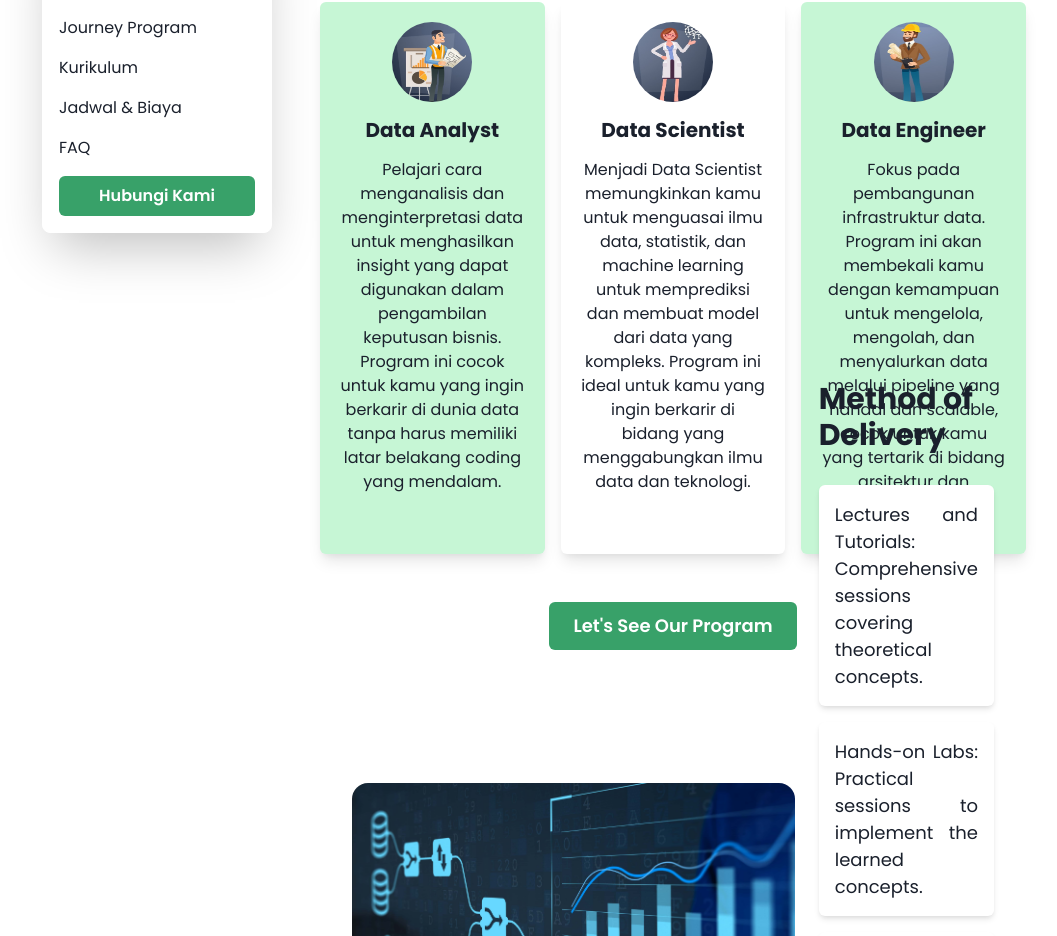
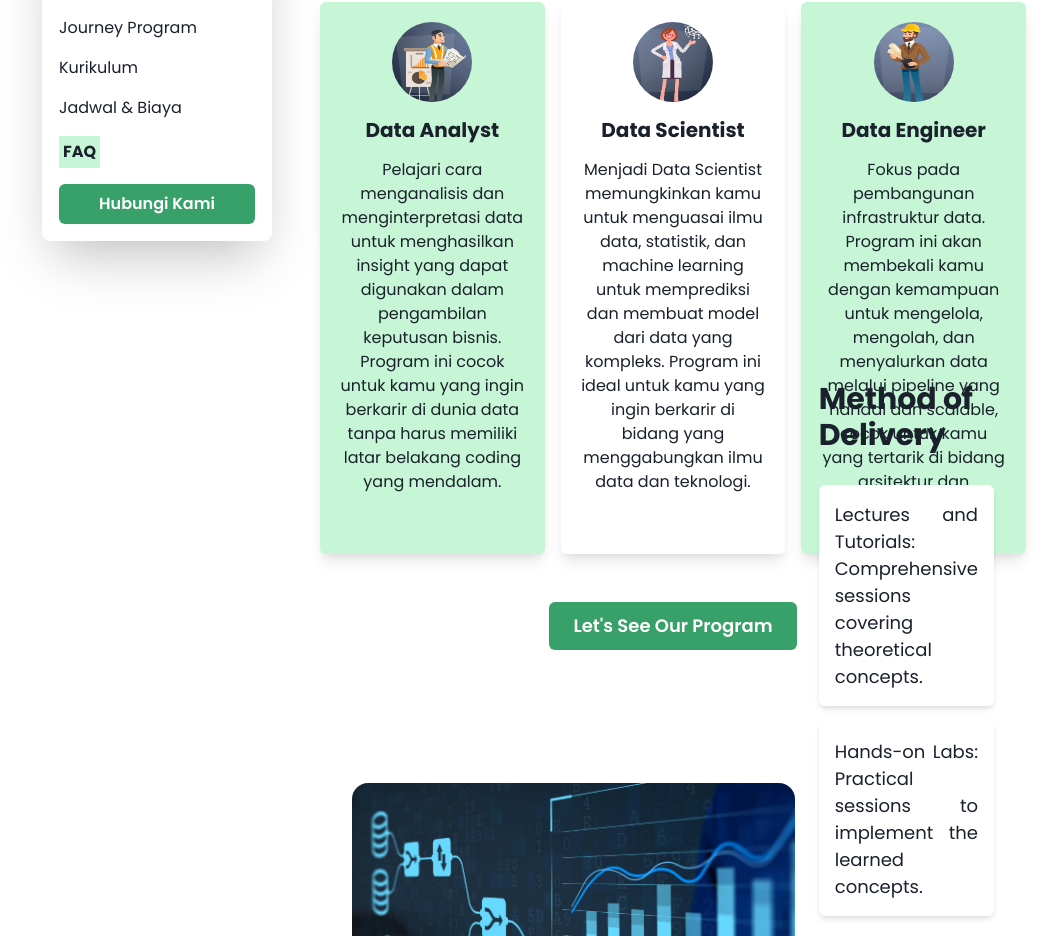
Before and after one commit to aurelioo29/landing-next, a Next.js app: page / in a window 1280 px wide. Shown: the part 827-1763 px from the top of the page, without its empty margins (102-1159 px from the left). Built offline with nearby package versions, Linux system fonts and the light colour scheme.

Commit message:
feat(Sidebar): Added feature Scrollspy when on Section

```diff
--- a/src/components/section/Sidebar.jsx
+++ b/src/components/section/Sidebar.jsx
@@ -1,7 +1,30 @@
+import { useEffect } from "react";
 import { VStack, Box, Button, Link, Text } from "@chakra-ui/react";
+import { useSectionStore } from "@/hooks/sectionStore";
 import { linksData } from "@/data/linkData";
 
 export default function Sidebar() {
+  const activeSection = useSectionStore((state) => state.activeSection);
+  const setActiveSection = useSectionStore((state) => state.setActiveSection);
+
+  useEffect(() => {
+    const handleScroll = () => {
+      linksData.forEach((link) => {
+        const section = document.querySelector(link.href);
+        const rect = section.getBoundingClientRect();
+        if (rect.top >= 0 && rect.bottom <= window.innerHeight) {
+          setActiveSection(link.href);
+        }
+      });
+    };
+
+    window.addEventListener("scroll", handleScroll);
+
+    return () => {
+      window.removeEventListener("scroll", handleScroll);
+    };
+  }, [setActiveSection]);
+
   return (
     <Box
       w="230px"
@@ -22,7 +45,13 @@ export default function Sidebar() {
             href={link.href}
             _hover={{ textDecoration: "none" }}
           >
-            <Text>{link.label}</Text>
+            <Text
+              fontWeight={activeSection === link.href ? "bold" : "normal"}
+              bg={activeSection === link.href ? "green.100" : "transparent"}
+              p={activeSection === link.href ? 1 : 0}
+            >
+              {link.label}
+            </Text>
           </Link>
         ))}
         <Button colorScheme="green" w="full" size="md">
--- /dev/null
+++ b/src/hooks/sectionStore.js
@@ -0,0 +1,6 @@
+import { create } from "zustand";
+
+export const useSectionStore = create((set) => ({
+  activeSection: "",
+  setActiveSection: (section) => set({ activeSection: section }),
+}));
```
